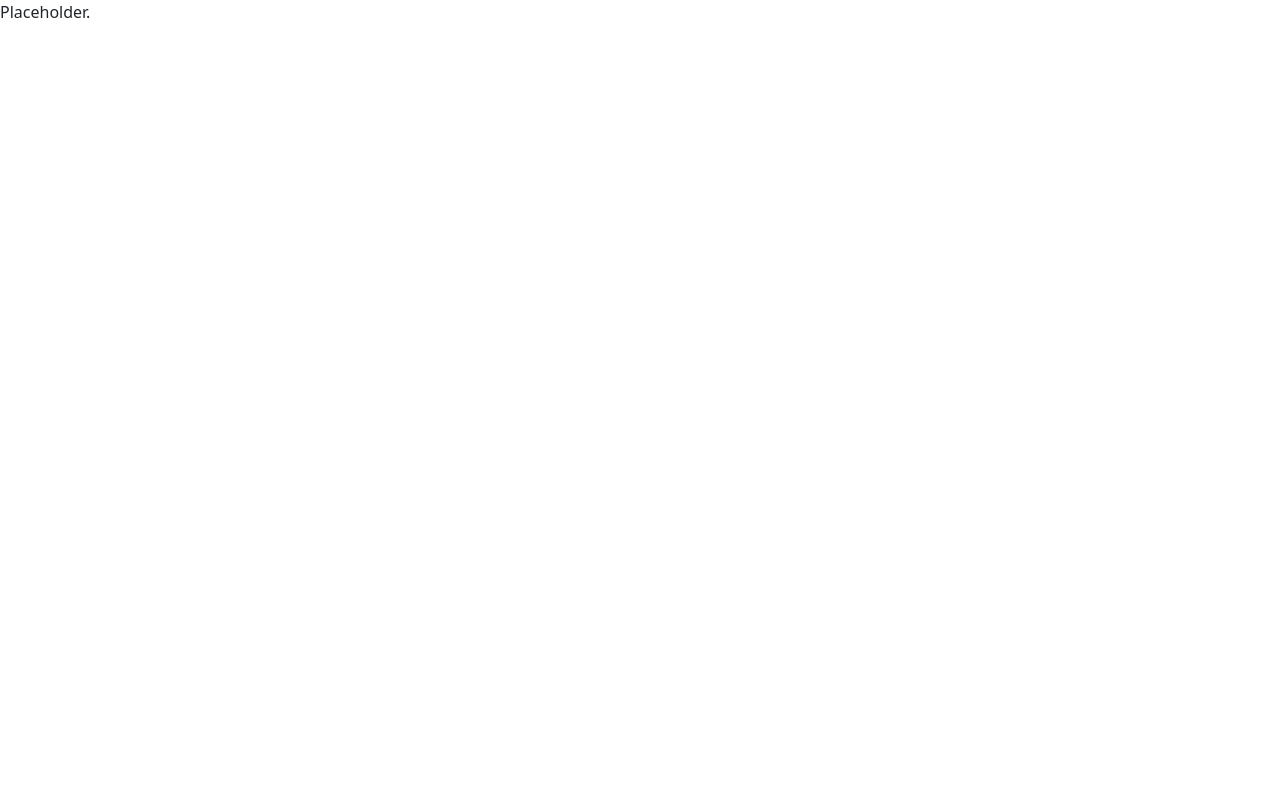
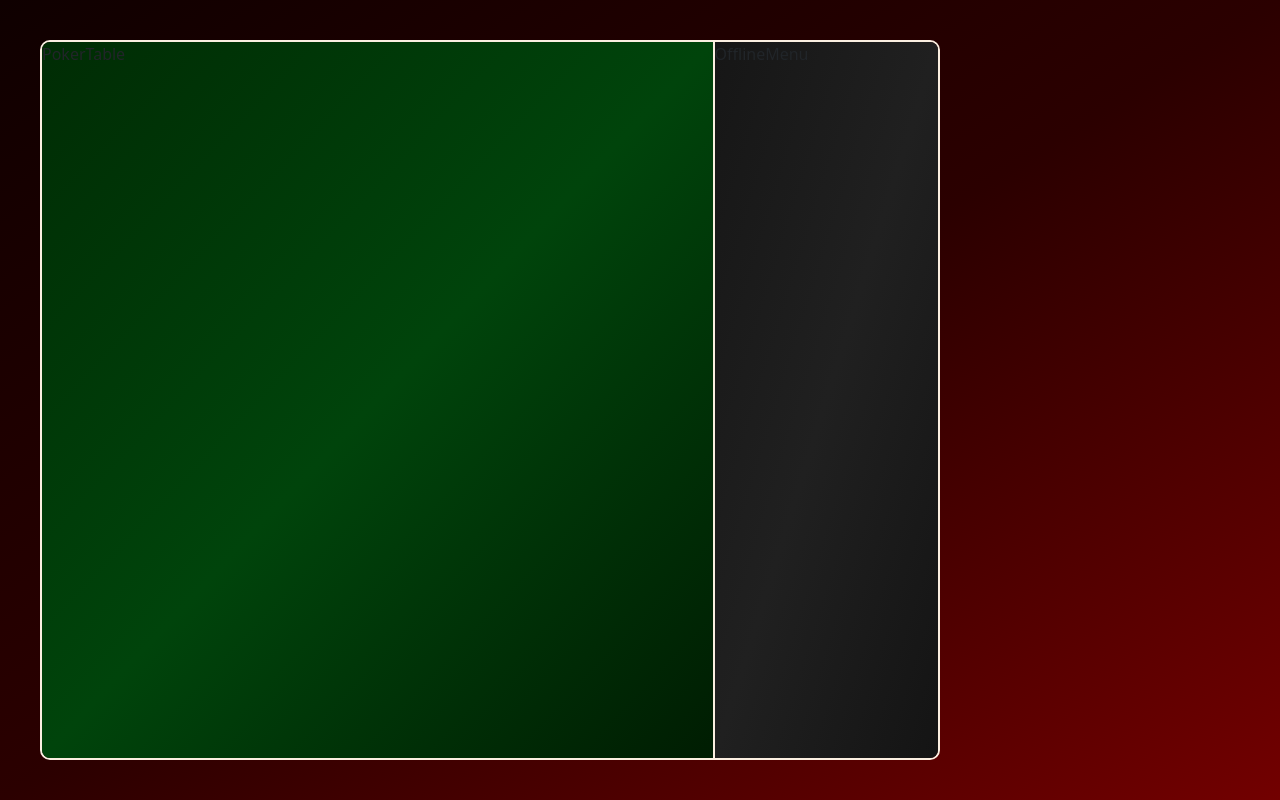
Before and after one commit to JakubDurkac/poker_project, a React (Vite) app: page / in a window 1280 px wide. Built offline with nearby package versions, Linux system fonts and the light colour scheme.

Commit message:
Create early layout of the app with PokerTable and OfflineMenu components. Add initial CSS styles.

```diff
--- a/index.html
+++ b/index.html
@@ -5,6 +5,7 @@
     <link rel="icon" type="image/svg+xml" href="/vite.svg" />
     <meta name="viewport" content="width=device-width, initial-scale=1.0" />
     <title>Poker</title>
+    <link rel="stylesheet" href="/src/App.css" />
   </head>
   <body>
     <div id="root"></div>
--- /dev/null
+++ b/src/App.css
@@ -0,0 +1,43 @@
+#root {
+  display: inline-block;
+}
+
+:root {
+  --card-white-color: #fbefe1;
+  --red-gradient: linear-gradient(to bottom right, #0f0000, #2b0000, #720000);
+  --green-gradient: linear-gradient(to bottom right, #002c04, #00440b, #001d02);
+  --dark-gradient: linear-gradient(to bottom right, #161616, #202020, #141414);
+}
+
+body, html {
+  margin: 0;
+  padding: 0;
+  height: 100%;
+  width: 100%;
+  box-sizing: border-box;
+  background-image: var(--red-gradient);
+}
+
+.app-container {
+  margin: 40px 0px 0px 40px;
+  height: 90vh;
+  width: 65vw;
+  min-height: 600px;
+  min-width: 900px;
+  display: flex;
+  flex-direction: row;
+  border: solid 2px var(--card-white-color);
+  border-radius: 10px;
+  overflow: hidden;
+}
+
+.poker-table {
+  background-image: var(--green-gradient);
+  border-right: solid 2px var(--card-white-color);
+  flex: 3;
+}
+
+.offline-menu {
+  background-image: var(--dark-gradient);
+  flex: 1;
+}
--- a/src/App.tsx
+++ b/src/App.tsx
@@ -1,8 +1,12 @@
+import OfflineMenu from "./components/OfflineMenu";
+import PokerTable from "./components/PokerTable";
+
 function App() {
   return (
-    <>
-      <div>Placeholder.</div>
-    </>
+    <div className="app-container">
+      <PokerTable></PokerTable>
+      <OfflineMenu></OfflineMenu>
+    </div>
   );
 }
 
--- /dev/null
+++ b/src/components/OfflineMenu.tsx
@@ -0,0 +1,5 @@
+const OfflineMenu = () => {
+  return <div className="offline-menu">OfflineMenu</div>;
+};
+
+export default OfflineMenu;
--- /dev/null
+++ b/src/components/PokerTable.tsx
@@ -0,0 +1,5 @@
+const PokerTable = () => {
+  return <div className="poker-table">PokerTable</div>;
+};
+
+export default PokerTable;
```
